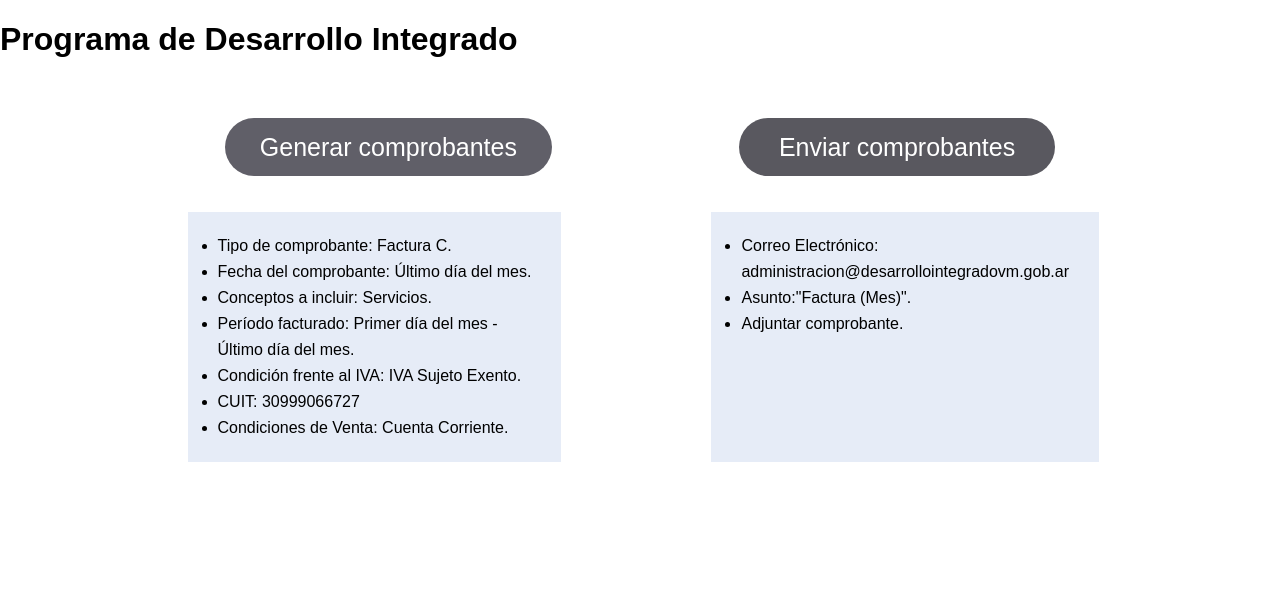
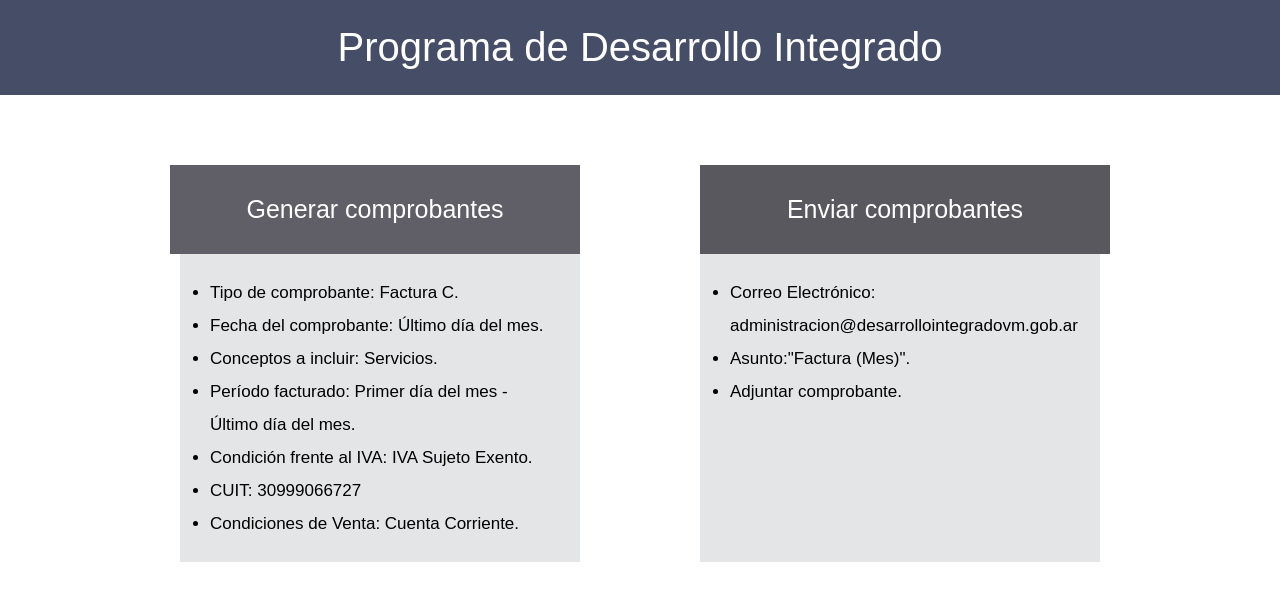
Before and after one commit to mate019/MVM, a plain HTML site: page index.html in a window 1280 px wide. Drawn offline with Linux system fonts and the light colour scheme.

Commit message:
Update styles.css

```diff
--- a/styles.css
+++ b/styles.css
@@ -1,40 +1,34 @@
 body {
   margin: 0;
+  overflow: hidden;
   font-family: sans-serif;
-  overflow: hidden;
 }
 
-.center {
+h1 {
+  margin: 0;
+  padding: 25px;
   text-align: center;
-}
-
-.center h1 {
-  font-size: 35px;
-  background: rgb(70, 77, 102);
+  font-weight: normal;
+  font-size: 40px;
+  background-color: rgb(70, 77, 102);
   color: #fff;
-  padding: 15px;
-  margin: 0;
-}
-
-.center .logo {
-  width: 140px;
-  margin-top: 20px;
 }
 
 .buttons {
+  display: flex;
+  justify-content: center;
+  margin-top: 70px;
+  text-align: center;
   font-size: 25px;
-  text-align: center;
-  justify-content: center;
-  margin-top: 75px;
 }
 
 .buttons .afip {
+  margin-right: 120px;
+  padding: 30px 5px;
+  width: 400px;
+  background-color: rgb(96, 95, 104);
+  color: #fff;
   text-decoration: none;
-  color: #fff;
-  background: rgb(96, 95, 104);
-  border-radius: 50px;
-  padding: 15px 35px;
-  margin-right: 180px;
 }
 
 .buttons .afip:hover {
@@ -42,11 +36,11 @@ body {
 }
 
 .buttons .mail {
+  padding: 30px 5px;
+  width: 400px;
+  background-color: rgb(89, 88, 95);
+  color: #fff;
   text-decoration: none;
-  color: #fff;
-  background-color: rgb(89, 88, 95);
-  border-radius: 50px;
-  padding: 15px 40px;
 }
 
 .buttons .mail:hover {
@@ -54,33 +48,34 @@ body {
 }
 
 .details {
-  line-height: 26px;
   display: flex;
   justify-content: center;
+  line-height: 33px;
+  font-weight: inherit;
+  font-size: 17px;
 }
 
 .details .detail-afip {
-  background: rgba(195, 209, 235, 0.418);
+  margin-right: 120px;
   justify-content: center;
-  margin-top: 50px;
-  margin-right: 150px;
-  margin-left: 6.5px;
+  width: 400px;
+  background-color: rgba(121, 124, 129, 0.199);
 }
 
 .details .detail-afip ol {
+  padding: 5px 30px;
+  text-align: left;
   list-style-type: disc;
-  text-align: left;
-  padding: 5px 30px;
 }
 
 .details .detail-mail {
-  background-color: rgba(195, 209, 235, 0.418);
-  margin-top: 50px;
   justify-content: center;
+  width: 400px;
+  background-color: rgba(121, 124, 129, 0.199);
 }
 
 .details .detail-mail ol {
+  padding: 5px 30px;
+  text-align: left;
   list-style-type: disc;
-  text-align: left;
-  padding: 5px 30px;
 }
```
